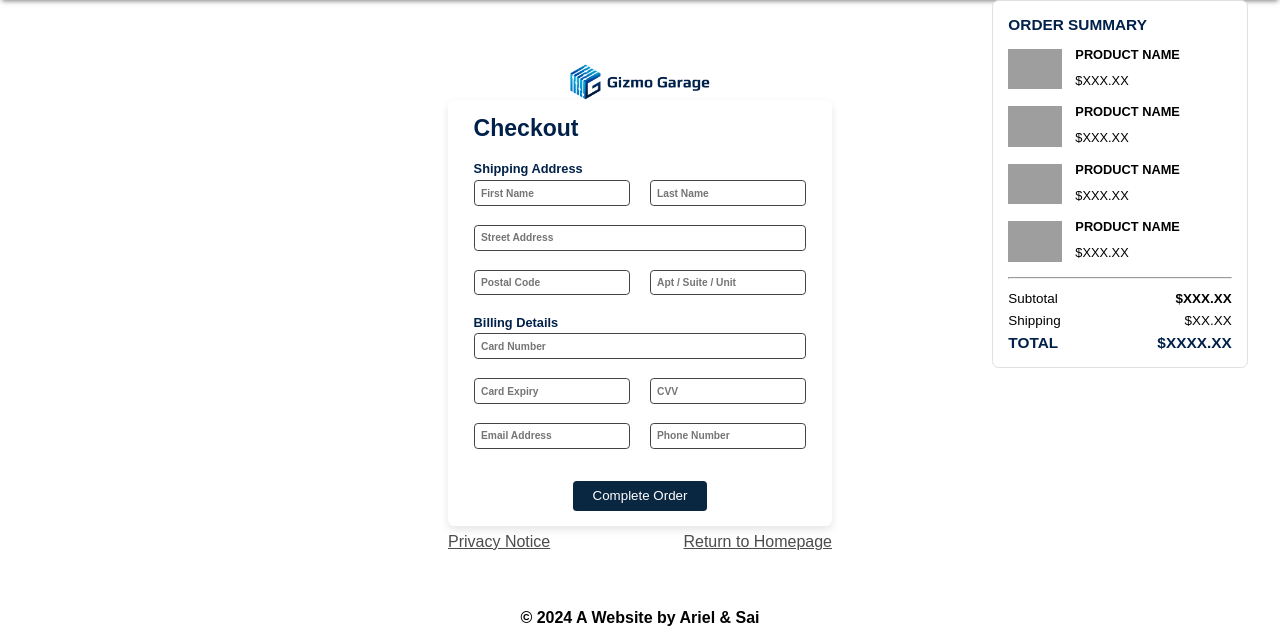
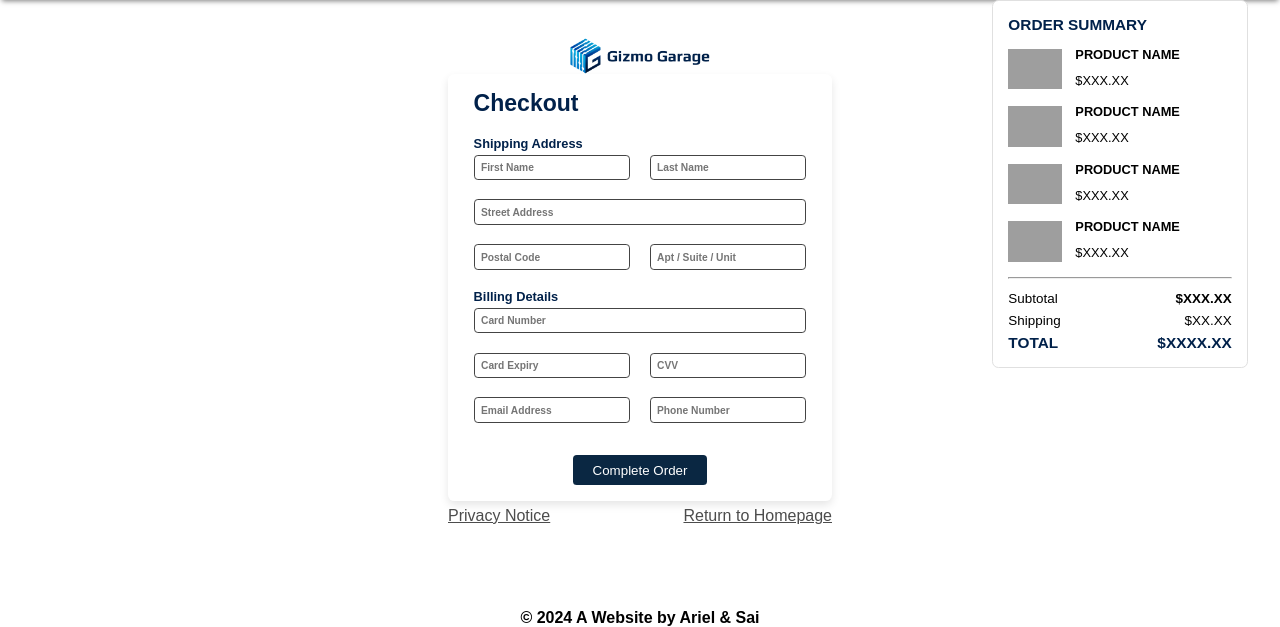
Before and after one commit to Sai25234/Gizmo-Garage-IE4727, a PHP site: page /checkout.html in a window 1280 px wide. Shown: the part 173-800 px from the top of the page. Run offline with PHP 8.4, Linux system fonts and the light colour scheme; grey boxes are pictures that could not be loaded.

Commit message:
modified logo top margin & alignment

```diff
--- a/css/main.css
+++ b/css/main.css
@@ -954,13 +954,20 @@
 .checkout-container{
   display: grid;
   grid-template-columns: 75% 25%;
+}
+
+.checkout-container .checkout-section{
+  display: flex;
   justify-content: end;
 }
 
 #checkout-wrapper{
   margin-right: 10vw;
   width: 40%;
-  justify-self: self-end;
+
+  #form-logo{
+    margin-top: 3vw;
+  }
 }
 
 .checkout-section .form-box{
```
